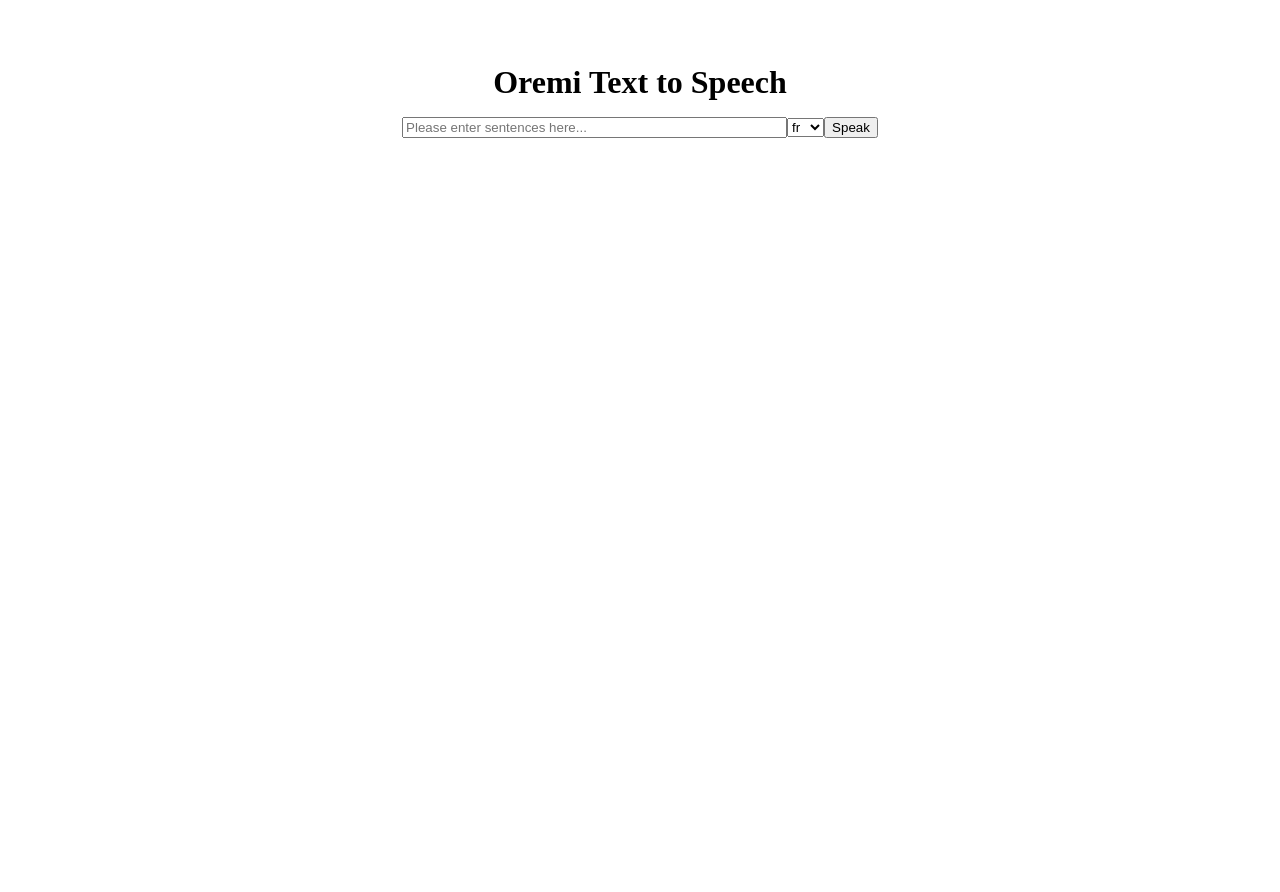
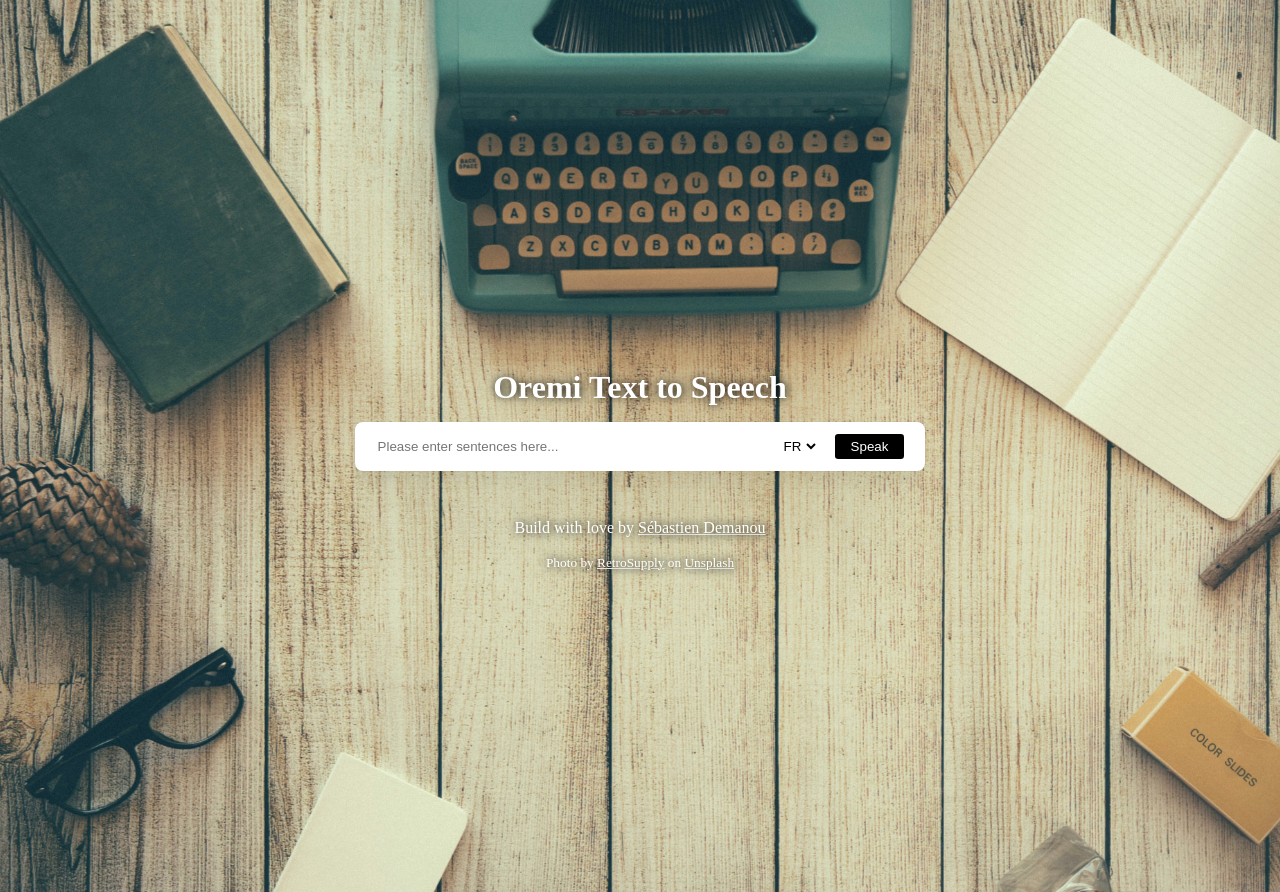
Before and after one commit to demsking/oremi-tts, a Flask app: page / in a window 1280 px wide. Run offline with Flask 3, Linux system fonts and the light colour scheme.

Commit message:
Add README.md file

```diff
--- a/oremi_tts/templates/index.html
+++ b/oremi_tts/templates/index.html
@@ -5,30 +5,88 @@
     <meta name="viewport" content="width=device-width, initial-scale=1, shrink-to-fit=no">
     <meta name="description" content="Oremi Text to Speech engine">
     <meta name="author" content="Sébastien Demanou">
-    <title>Oremi TTS</title>
+    <title>Oremi Text to Speech</title>
     <style>
       body {
-        padding-top: 54px;
-      }
-
-      @media (min-width: 992px) {
-        body {
-          padding-top: 56px;
-        }
+        margin: 0;
       }
 
       .oremi-tts {
         display: flex;
         flex-direction: column;
         align-items: center;
+        justify-content: center;
+        gap: 1rem;
+
+        position: fixed;
+        height: 100%;
+        width: 100%;
+
+        padding-top: 2rem;
+        background-image: url(../static/retrosupply-jLwVAUtLOAQ-unsplash.jpg);
+        background-position: center;
+        background-repeat: no-repeat;
+        background-size: cover;
       }
 
       .oremi-tts__title {
         margin: 0;
+        color: white;
+        text-shadow: #000 1px 0 10px;
       }
 
-      .oremi-tts__form {
-        margin: 1rem auto;
+      .oremi-tts__form,
+      .oremi-tts__card {
+        border-radius: .5rem;
+        background-color: white;
+        box-shadow: 0 0 0 1px rgba(53,72,91,.04),0 2px 2px rgba(0,0,0,0),0 4px 4px rgba(0,0,0,.01),0 10px 8px rgba(0,0,0,.02),0 15px 15px rgba(0,0,0,.02),0 30px 30px rgba(0,0,0,.02),0 70px 65px rgba(0,0,0,.03);
+      }
+
+      .oremi-tts__form__fieldset {
+        display: flex;
+        align-items: center;
+        justify-content: center;
+        gap: 1rem;
+
+        border: none;
+        background-color: transparent;
+
+        padding: .7rem 1.3rem;
+        margin: 0;
+
+        overflow: hidden;
+      }
+
+      .oremi-tts__form__fieldset__input {
+        border: none;
+        background-color: transparent;
+        outline: none;
+      }
+
+      .oremi-tts__form__fieldset__input--text {
+        min-width: 30vw;
+      }
+
+      .oremi-tts__form__fieldset__button {
+        color: white;
+        border: none;
+        background-color: #000;
+        border-radius: .2rem;
+        padding: .4em 1.2em;
+      }
+
+      .oremi-tts__form__fieldset__button:disabled {
+        opacity: .6;
+      }
+
+      .oremi-tts__copyrights {
+        color: white;
+        text-align: center;
+        text-shadow: #000 1px 0 10px;
+      }
+
+      .oremi-tts__copyrights a {
+        color: white;
       }
     </style>
   </head>
@@ -37,20 +95,44 @@
       <h1 class="oremi-tts__title">Oremi Text to Speech</h1>
       <div class="oremi-tts__form">
         <form @submit.prevent="submit">
-          <input name="text" placeholder="Please enter sentences here..." size=45 autofocus required>
-          <select name="voice" required>
-            <template v-for="voice in voices" :key="voice">
-              <option :value="voice" v-text="voice"/>
-            </template>
-          </select>
-          <button type="submit" :disabled="disabled">Speak</button>
-          <br/>
+          <fieldset class="oremi-tts__form__fieldset" :disabled="disabled">
+            <input
+              class="oremi-tts__form__fieldset__input oremi-tts__form__fieldset__input--text"
+              name="text"
+              placeholder="Please enter sentences here..."
+              maxlength="128"
+              autofocus
+              required>
+            <select class="oremi-tts__form__fieldset__input" name="voice" required>
+              <template v-for="voice in voices" :key="voice">
+                <option :value="voice" v-text="voice.toUpperCase()"/>
+              </template>
+            </select>
+            <button class="oremi-tts__form__fieldset__button" type="submit">
+              <template v-if="disabled">
+                Synthesizing...
+              </template>
+              <template v-else>
+                Speak
+              </template>
+            </button>
+          </fieldset>
         </form>
       </div>
+      <div class="oremi-tts__card" v-text="message"></div>
       <template v-if="audio">
         <audio :src="audio" controls autoplay/>
       </template>
-      <p v-text="message"/>
+      <div class="oremi-tts__copyrights">
+        <p>
+          Build with love by <a href="https://www.buymeacoffee.com/demsking">Sébastien Demanou</a>
+        </p>
+        <p>
+          <small>
+            Photo by <a href="https://unsplash.com/@retrosupply?utm_source=unsplash&utm_medium=referral&utm_content=creditCopyText">RetroSupply</a> on <a href="https://unsplash.com/photos/jLwVAUtLOAQ?utm_source=unsplash&utm_medium=referral&utm_content=creditCopyText">Unsplash</a>
+          </small>
+        </p>
+      </div>
     </div>
     <script type="module">
       import { createApp, ref, reactive, onMounted } from 'https://unpkg.com/vue@3/dist/vue.esm-browser.js'
```
Also changed, not shown: README.md (added), oremi_tts/static/retrosupply-jLwVAUtLOAQ-unsplash.jpg (added), screenshot.png (added), 1 other file.
